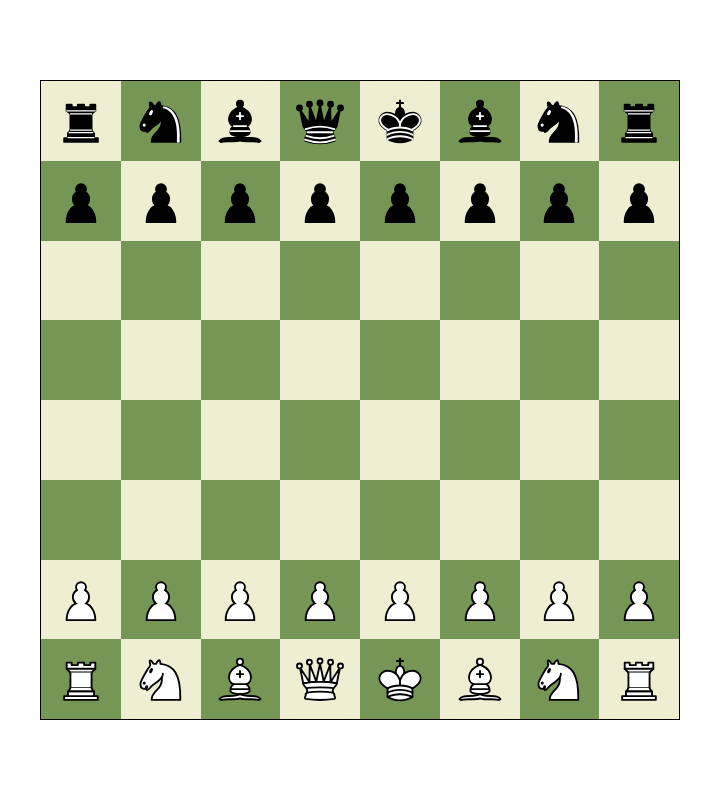
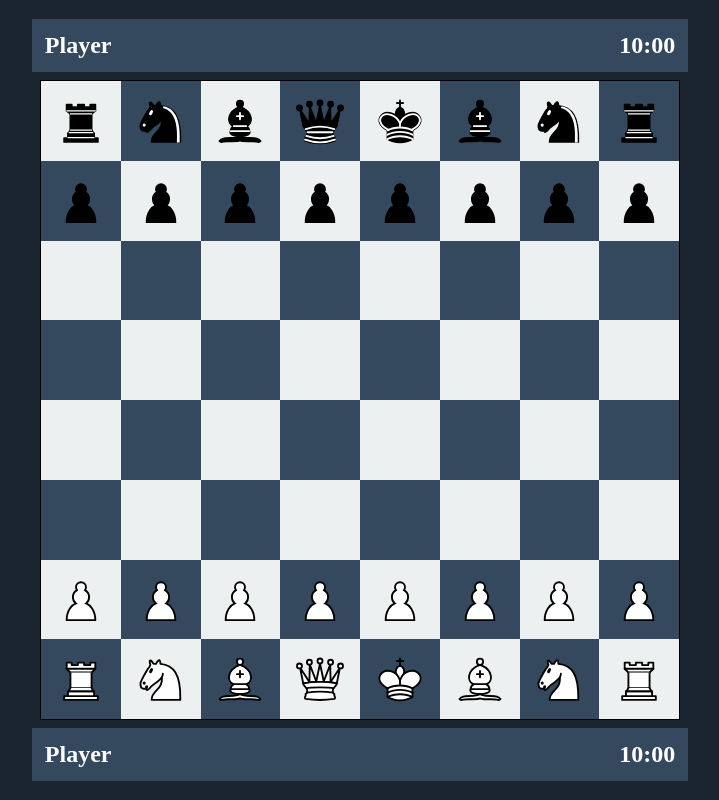
Before and after one commit to Sibiose/Chess-Game, a React (Create React App) app: page / in a window 1280 px wide. Shown: the whole page, without its empty margins (280-999 px from the left). Built offline with nearby package versions, Linux system fonts and the light colour scheme.

Commit message:
adding player view and changing colors

```diff
--- a/src/App.tsx
+++ b/src/App.tsx
@@ -4,6 +4,7 @@ import { DndProvider } from 'react-dnd'
 import { useState } from "react";
 import { PlayerColors } from "./Model/PieceEnums";
 import { ChessGame, useBoard } from "./Model/Board";
+import { PlayerDetailsView } from "./Views/PlayerDetailsView";
 
 
 function App() {
@@ -14,9 +15,11 @@ function App() {
 
   return (
     <div className="App">
+      <PlayerDetailsView game={game} isBottom={false} />
       <DndProvider backend={HTML5Backend}>
         <BoardView game={game} />
       </DndProvider>
+      <PlayerDetailsView game={game} isBottom={true} />
     </div>
   );
 }
--- a/src/Model/Board.ts
+++ b/src/Model/Board.ts
@@ -10,6 +10,7 @@ export interface BoardState {
     bottomPlayer: PlayerColors;
     cells: Cell[];
     currentPlayer: PlayerColors;
+    capturedPieces: Cell[];
 }
 
 /**
@@ -66,7 +67,7 @@ export const createDefaultBoard = (bottomPlayer: PlayerColors): BoardState => {
         { pieceType: PieceType.PAWN, pieceColor: bottomPlayer }, { pieceType: PieceType.PAWN, pieceColor: bottomPlayer }, { pieceType: PieceType.PAWN, pieceColor: bottomPlayer }, { pieceType: PieceType.PAWN, pieceColor: bottomPlayer }, { pieceType: PieceType.PAWN, pieceColor: bottomPlayer }, { pieceType: PieceType.PAWN, pieceColor: bottomPlayer }, { pieceType: PieceType.PAWN, pieceColor: bottomPlayer }, { pieceType: PieceType.PAWN, pieceColor: bottomPlayer },
         { pieceType: PieceType.ROOK, pieceColor: bottomPlayer }, { pieceType: PieceType.KNIGHT, pieceColor: bottomPlayer }, { pieceType: PieceType.BISHOP, pieceColor: bottomPlayer }, { pieceType: PieceType.QUEEN, pieceColor: bottomPlayer }, { pieceType: PieceType.KING, pieceColor: bottomPlayer }, { pieceType: PieceType.BISHOP, pieceColor: bottomPlayer }, { pieceType: PieceType.KNIGHT, pieceColor: bottomPlayer }, { pieceType: PieceType.ROOK, pieceColor: bottomPlayer },
     ]
-    return { cells, bottomPlayer, currentPlayer: PlayerColors.LIGHT };
+    return { cells, bottomPlayer, currentPlayer: PlayerColors.LIGHT, capturedPieces: [] };
 }
 
 export const getOppositePlayer = (playerColor: PlayerColors) => {
--- a/src/Model/MovementLogic.ts
+++ b/src/Model/MovementLogic.ts
@@ -8,8 +8,12 @@ import { PieceType, PlayerColors } from "./PieceEnums";
  */
 export const move = (boardState: BoardState, from: number, to: number) => {
 
+    if (boardState.cells[to].pieceColor)
+        boardState.capturedPieces.push({ ...boardState.cells[to] });
+
     boardState.cells[to] = { ...boardState.cells[from] };
     boardState.cells[from] = {};
+
     return { ...boardState }
 }
 
--- a/src/Views/CellView.tsx
+++ b/src/Views/CellView.tsx
@@ -13,7 +13,7 @@ export const CellView = (props: { index: number, game: ChessGame }) => {
         accept: 'piece',
         drop: (item: { index: number }) => {
             game.move(item.index, index);
-            game.switchPlayer()
+            game.switchPlayer();
         },
         canDrop: (item: { index: number }) => game.canMove(item.index, index),
         collect: (monitor) => ({
--- /dev/null
+++ b/src/Views/PlayerDetailsView.tsx
@@ -0,0 +1,22 @@
+import { ChessGame, getOppositePlayer } from "../Model/Board"
+
+export const PlayerDetailsView = (props: { game: ChessGame, isBottom: boolean }) => {
+
+    const { game, isBottom } = props;
+    let playerColor = isBottom ? game.bottomPlayer : getOppositePlayer(game.bottomPlayer);
+    let capturedPieces = game.capturedPieces.filter(cell => cell.pieceColor !== playerColor).map(cell => {
+        let imgSrc = `../../Pieces/${cell.pieceType}-${cell.pieceColor}.svg`
+        return <img className="captured-piece-icon" src={imgSrc} />
+    });
+
+
+
+    return (
+        <div className="player-details">
+            <h2 className="player-name">Player</h2>
+            <div className="captured-pieces-container">{capturedPieces}</div>
+            <h2 className="timer">10:00</h2>
+        </div>
+
+    )
+}
--- a/src/index.css
+++ b/src/index.css
@@ -16,22 +16,23 @@ body {
   display: flex;
   justify-content: center;
   align-items: center;
+  background-color: #1a2530;
+  background-size: cover;
 }
 
 #chess-table {
-  background-color: orange;
-  margin: 1rem auto;
-  width: 40rem;
+  margin: 0.5rem;
+  width: 80vh;
   display: grid;
   grid-template-columns: repeat(8, 12.5%);
-  height: 40rem;
+  height: 80vh;
   border: 1px solid black;
 }
 
 .chess-cell {
   width: 100%;
   height: 100%;
-  background-color: #eeeed2;
+  background-color: #ECF0F1;
   display: flex;
   justify-content: center;
   align-items: center;
@@ -39,7 +40,7 @@ body {
 }
 
 .dark-chess-cell {
-  background-color: #769656;
+  background-color: #34495E;
 }
 
 .piece-img {
@@ -47,3 +48,22 @@ body {
   height: 70%;
   width: 70%;
 }
+
+/*Player details view*/
+
+.player-details {
+  display: flex;
+  background-color: #34495E;
+  justify-content: space-between;
+  padding: 0.8rem;
+  align-items: center;
+  color: white;
+}
+
+.captured-pieces-container {
+  height: 1.7rem;
+}
+
+.captured-piece-icon {
+  width: 1.7rem;
+}
```
Also changed, not shown: 1 other file (tests, documents, lock files or other folders).
